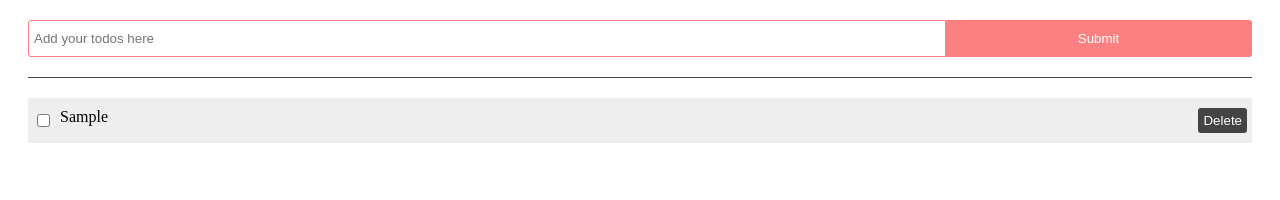
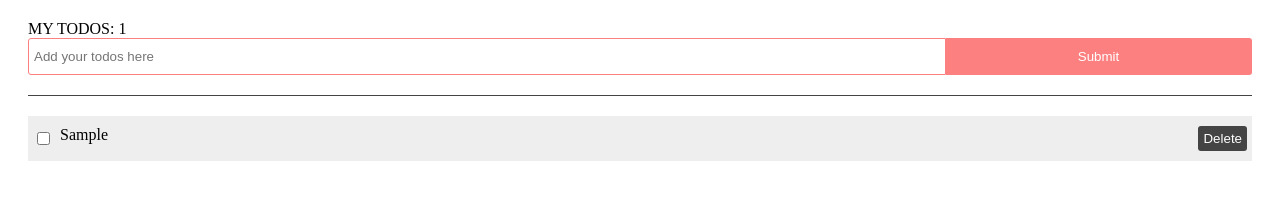
Before and after one commit to nmiguelmoura/intro-to-redux-todo, a React app: page / in a window 1280 px wide. Both pictures are taken after typing "Sample" into the empty fields and a click on the button "Submit". Built offline with nearby package versions, Linux system fonts and the light colour scheme.

Commit message:
add redux store

```diff
--- a/package.json
+++ b/package.json
@@ -8,7 +8,10 @@
     "@testing-library/user-event": "^12.1.10",
     "react": "^17.0.2",
     "react-dom": "^17.0.2",
+    "react-redux": "^7.2.4",
     "react-scripts": "4.0.3",
+    "redux": "^4.1.0",
+    "uuid": "^8.3.2",
     "web-vitals": "^1.0.1"
   },
   "scripts": {
--- a/src/components/AddTodo.js
+++ b/src/components/AddTodo.js
@@ -1,11 +1,14 @@
 import React from "react";
+import {useDispatch} from "react-redux";
+import * as actions from "../store/actions";
 
 const AddTodo = ({createTodo}) => {
+  const dispatch = useDispatch();
   const [todo, setTodo] = React.useState("");
 
   const onSubmit = (event) => {
     event.preventDefault();
-    createTodo(todo);
+    dispatch(actions.AddTodo(todo));
     setTodo("");
   }
 
--- a/src/components/App.js
+++ b/src/components/App.js
@@ -1,8 +1,12 @@
 import Todos from './Todos'
+import Header from './Header'
+import AddTodo from './AddTodo'
 
 function App() {
   return (
     <div id="app">
+      <Header />
+      <AddTodo />
       <Todos />
     </div>
   );
--- /dev/null
+++ b/src/components/Header.js
@@ -0,0 +1,9 @@
+import { useSelector } from "react-redux";
+
+const Header = () => {
+  const todos = useSelector((state) => state);
+  const incompleteTodos = todos.filter(todo => !todo.isComplete)
+  return <header>MY TODOS: {incompleteTodos.length}</header>;
+};
+
+export default Header;
--- a/src/components/Todo.js
+++ b/src/components/Todo.js
@@ -13,7 +13,7 @@ const Todo = ({
         checked={isComplete}
         onChange={() => toggleTodoCompleteStatus(id)}
       />
-      <label htmlFor={id} data-isComplete={isComplete}>{text}</label>
+      <label htmlFor={id} data-iscomplete={isComplete}>{text}</label>
 
       <button onClick={() => deleteTodo(id)}>Delete</button>
     </div>
--- a/src/components/Todos.js
+++ b/src/components/Todos.js
@@ -1,45 +1,23 @@
 import React from "react";
 import Todo from "./Todo";
-import AddTodo from "./AddTodo";
+import { useSelector, useDispatch } from "react-redux";
+import * as actions from "../store/actions";
 
 const Todos = () => {
-  const [todos, setTodos] = React.useState([]);
-
-  const createTodo = (todo) => {
-    const newTodos = [
-      ...todos,
-      {
-        id: todo.toLowerCase().replace(" ", ""),
-        text: todo,
-        isComplete: false
-      }
-    ];
-    setTodos(newTodos);
-  };
+  const todos = useSelector((state) => state);
+  const dispatch = useDispatch();
 
   const toggleTodoCompleteStatus = (id) => {
-    const newTodos = todos.map((todo) => {
-      if (todo.id !== id) {
-        return todo;
-      }
-
-      return {
-        ...todo,
-        isComplete: !todo.isComplete
-      };
-    });
-    setTodos(newTodos);
+    dispatch(actions.toggleTodo(id));
   };
 
   const deleteTodo = (id) => {
-    const newTodos = todos.filter((todo) => todo.id !== id);
-    setTodos(newTodos);
+    dispatch(actions.deleteTodo(id));
   };
 
   return (
     <div>
-      <AddTodo createTodo={createTodo} />
-      <div classname="todos">
+      <div className="todos">
         {todos.map(({ id, text, isComplete }) => (
           <Todo
             key={id}
--- a/src/index.css
+++ b/src/index.css
@@ -50,7 +50,7 @@
   width: 100%;
 }
 
-.todo label[data-isComplete="true"] {
+.todo label[data-iscomplete="true"] {
   color: #888;
   text-decoration: line-through;
 }
--- a/src/index.js
+++ b/src/index.js
@@ -1,11 +1,22 @@
 import React from "react";
 import ReactDOM from "react-dom";
 import App from "./components/App";
+import { Provider } from "react-redux";
+import { createStore } from "redux";
+import { todos } from "./store/reducers";
 import "./index.css";
+
+const store = createStore(
+  todos,
+  [],
+  window.__REDUX_DEVTOOLS_EXTENSION__ && window.__REDUX_DEVTOOLS_EXTENSION__()
+);
 
 ReactDOM.render(
   <React.StrictMode>
-    <App />
+    <Provider store={store}>
+      <App />
+    </Provider>
   </React.StrictMode>,
   document.getElementById("root")
 );
--- /dev/null
+++ b/src/store/actions/constants.js
@@ -0,0 +1,3 @@
+export const ADD_TODO = "ADD_TODO";
+export const DELETE_TODO = "DELETE_TODO";
+export const TOGGLE_TODO_STATUS = "TOGGLE_TODO_STATUS";
--- /dev/null
+++ b/src/store/actions/index.js
@@ -0,0 +1,16 @@
+import { ADD_TODO, DELETE_TODO, TOGGLE_TODO_STATUS } from "./constants";
+
+export const AddTodo = (todo) => ({
+  type: ADD_TODO,
+  todo
+});
+
+export const deleteTodo = (id) => ({
+  type: DELETE_TODO,
+  id
+});
+
+export const toggleTodo = (id) => ({
+  type: TOGGLE_TODO_STATUS,
+  id
+});
--- /dev/null
+++ b/src/store/reducers/index.js
@@ -0,0 +1,34 @@
+import { ADD_TODO, DELETE_TODO, TOGGLE_TODO_STATUS } from "../actions/constants";
+const { v4: uuidv4 } = require("uuid");
+
+export const todos = (state = [], action) => {
+  switch (action.type) {
+    case ADD_TODO:
+      return [
+        ...state,
+        {
+          id: uuidv4(),
+          text: action.todo,
+          isComplete: false
+        }
+      ];
+
+    case DELETE_TODO:
+      return state.filter((item) => item.id !== action.id);
+
+    case TOGGLE_TODO_STATUS:
+      return state.map((item) => {
+        if (item.id === action.id) {
+          return {
+            ...item,
+            isComplete: !item.isComplete
+          };
+        }
+
+        return item;
+      });
+
+    default:
+      return state;
+  }
+};
```
Also changed, not shown: 1 other file.
